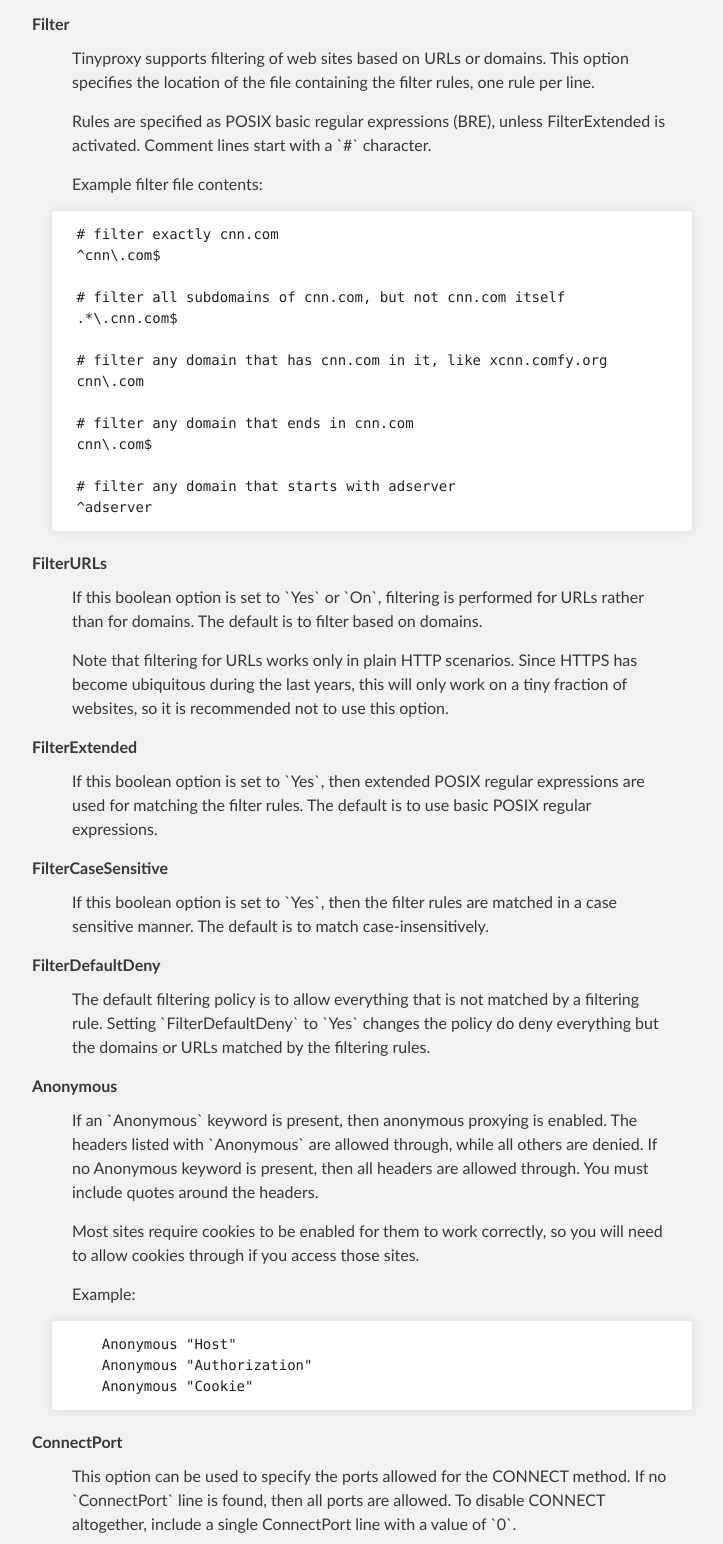
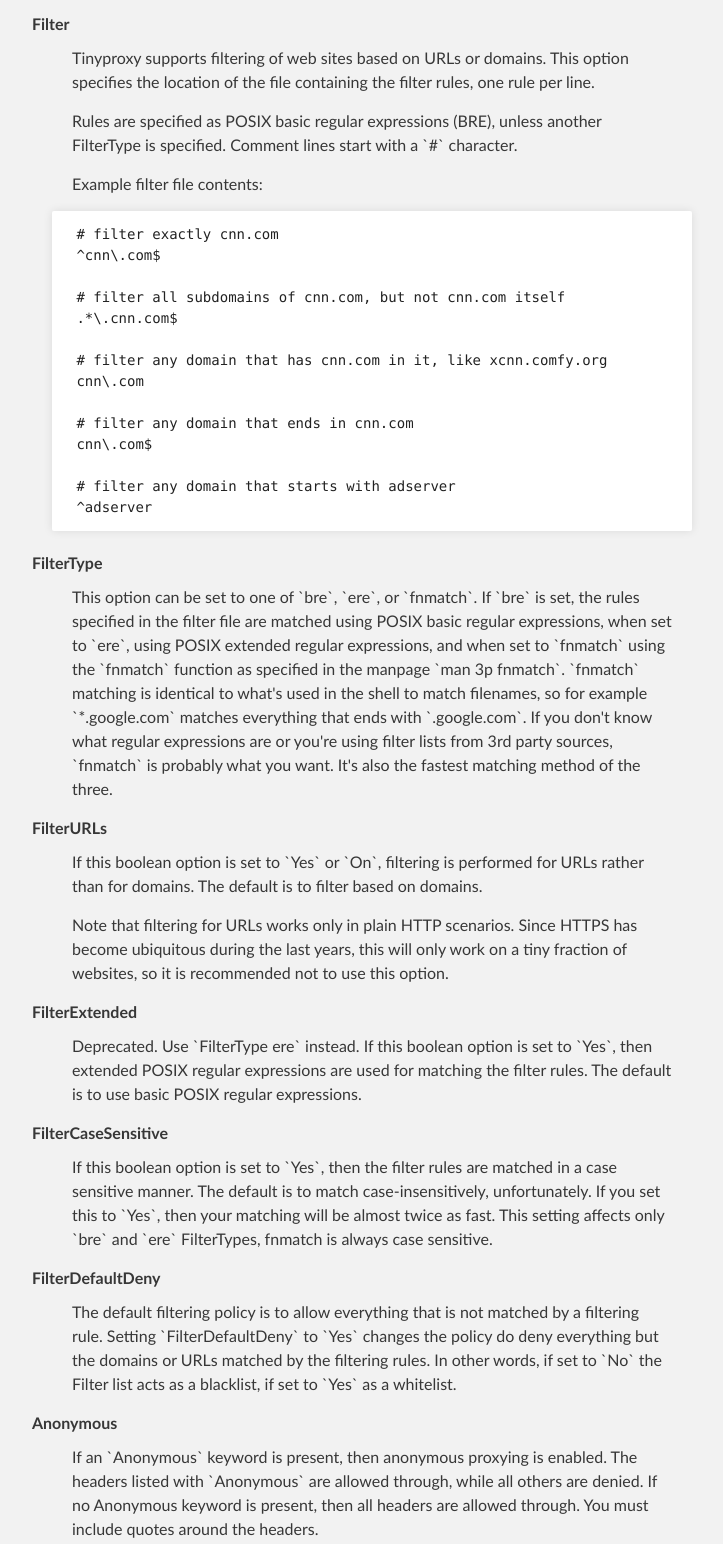
Before and after one commit to tinyproxy/tinyproxy.github.io, a plain HTML site: page index.html in a window 1280 px wide. Shown: the part 6573-8117 px from the top of the page, without its empty margins (288-1011 px from the left). Drawn offline with Linux system fonts and the light colour scheme.

Commit message:
update from 1.11.1 manpage

```diff
--- a/index.html
+++ b/index.html
@@ -286,7 +286,7 @@
 
 <p>Configure HTTP &quot;Basic Authentication&quot; username and password for accessing the proxy. If there are any entries specified, access is only granted for authenticated users.</p>
 
-<pre><code>    BasicAuth user password</code></pre>
+<pre><code>BasicAuth user password</code></pre>
 
 </dd>
 <dt id="AddHeader"><b>AddHeader</b></dt>
@@ -294,7 +294,7 @@
 
 <p>Configure one or more HTTP request headers to be added to outgoing HTTP requests that Tinyproxy makes. Note that this option will not work for HTTPS traffic, as Tinyproxy has no control over what headers are exchanged.</p>
 
-<pre><code>    AddHeader &quot;X-My-Header&quot; &quot;Powered by Tinyproxy&quot;</code></pre>
+<pre><code>AddHeader &quot;X-My-Header&quot; &quot;Powered by Tinyproxy&quot;</code></pre>
 
 </dd>
 <dt id="ViaProxyName"><b>ViaProxyName</b></dt>
@@ -314,7 +314,7 @@
 
 <p>Tinyproxy supports filtering of web sites based on URLs or domains. This option specifies the location of the file containing the filter rules, one rule per line.</p>
 
-<p>Rules are specified as POSIX basic regular expressions (BRE), unless FilterExtended is activated. Comment lines start with a `#` character.</p>
+<p>Rules are specified as POSIX basic regular expressions (BRE), unless another FilterType is specified. Comment lines start with a `#` character.</p>
 
 <p>Example filter file contents:</p>
 
@@ -334,6 +334,12 @@
  ^adserver</code></pre>
 
 </dd>
+<dt id="FilterType"><b>FilterType</b></dt>
+<dd>
+
+<p>This option can be set to one of `bre`, `ere`, or `fnmatch`. If `bre` is set, the rules specified in the filter file are matched using POSIX basic regular expressions, when set to `ere`, using POSIX extended regular expressions, and when set to `fnmatch` using the `fnmatch` function as specified in the manpage `man 3p fnmatch`. `fnmatch` matching is identical to what&#39;s used in the shell to match filenames, so for example `*.google.com` matches everything that ends with `.google.com`. If you don&#39;t know what regular expressions are or you&#39;re using filter lists from 3rd party sources, `fnmatch` is probably what you want. It&#39;s also the fastest matching method of the three.</p>
+
+</dd>
 <dt id="FilterURLs"><b>FilterURLs</b></dt>
 <dd>
 
@@ -345,19 +351,19 @@
 <dt id="FilterExtended"><b>FilterExtended</b></dt>
 <dd>
 
-<p>If this boolean option is set to `Yes`, then extended POSIX regular expressions are used for matching the filter rules. The default is to use basic POSIX regular expressions.</p>
+<p>Deprecated. Use `FilterType ere` instead. If this boolean option is set to `Yes`, then extended POSIX regular expressions are used for matching the filter rules. The default is to use basic POSIX regular expressions.</p>
 
 </dd>
 <dt id="FilterCaseSensitive"><b>FilterCaseSensitive</b></dt>
 <dd>
 
-<p>If this boolean option is set to `Yes`, then the filter rules are matched in a case sensitive manner. The default is to match case-insensitively.</p>
+<p>If this boolean option is set to `Yes`, then the filter rules are matched in a case sensitive manner. The default is to match case-insensitively, unfortunately. If you set this to `Yes`, then your matching will be almost twice as fast. This setting affects only `bre` and `ere` FilterTypes, fnmatch is always case sensitive.</p>
 
 </dd>
 <dt id="FilterDefaultDeny"><b>FilterDefaultDeny</b></dt>
 <dd>
 
-<p>The default filtering policy is to allow everything that is not matched by a filtering rule. Setting `FilterDefaultDeny` to `Yes` changes the policy do deny everything but the domains or URLs matched by the filtering rules.</p>
+<p>The default filtering policy is to allow everything that is not matched by a filtering rule. Setting `FilterDefaultDeny` to `Yes` changes the policy do deny everything but the domains or URLs matched by the filtering rules. In other words, if set to `No` the Filter list acts as a blacklist, if set to `Yes` as a whitelist.</p>
 
 </dd>
 <dt id="Anonymous"><b>Anonymous</b></dt>
@@ -369,9 +375,9 @@
 
 <p>Example:</p>
 
-<pre><code>    Anonymous &quot;Host&quot;
-    Anonymous &quot;Authorization&quot;
-    Anonymous &quot;Cookie&quot;</code></pre>
+<pre><code>Anonymous &quot;Host&quot;
+Anonymous &quot;Authorization&quot;
+Anonymous &quot;Cookie&quot;</code></pre>
 
 </dd>
 <dt id="ConnectPort"><b>ConnectPort</b></dt>
@@ -387,7 +393,7 @@
 
 <p>If you uncomment the following two directives and run Tinyproxy on your own computer at port 8888, you can access example.com, using http://localhost:8888/example/.</p>
 
-<pre><code>    ReversePath &quot;/example/&quot; &quot;http://www.example.com/&quot;</code></pre>
+<pre><code>ReversePath &quot;/example/&quot; &quot;http://www.example.com/&quot;</code></pre>
 
 </dd>
 <dt id="ReverseOnly"><b>ReverseOnly</b></dt>
```
